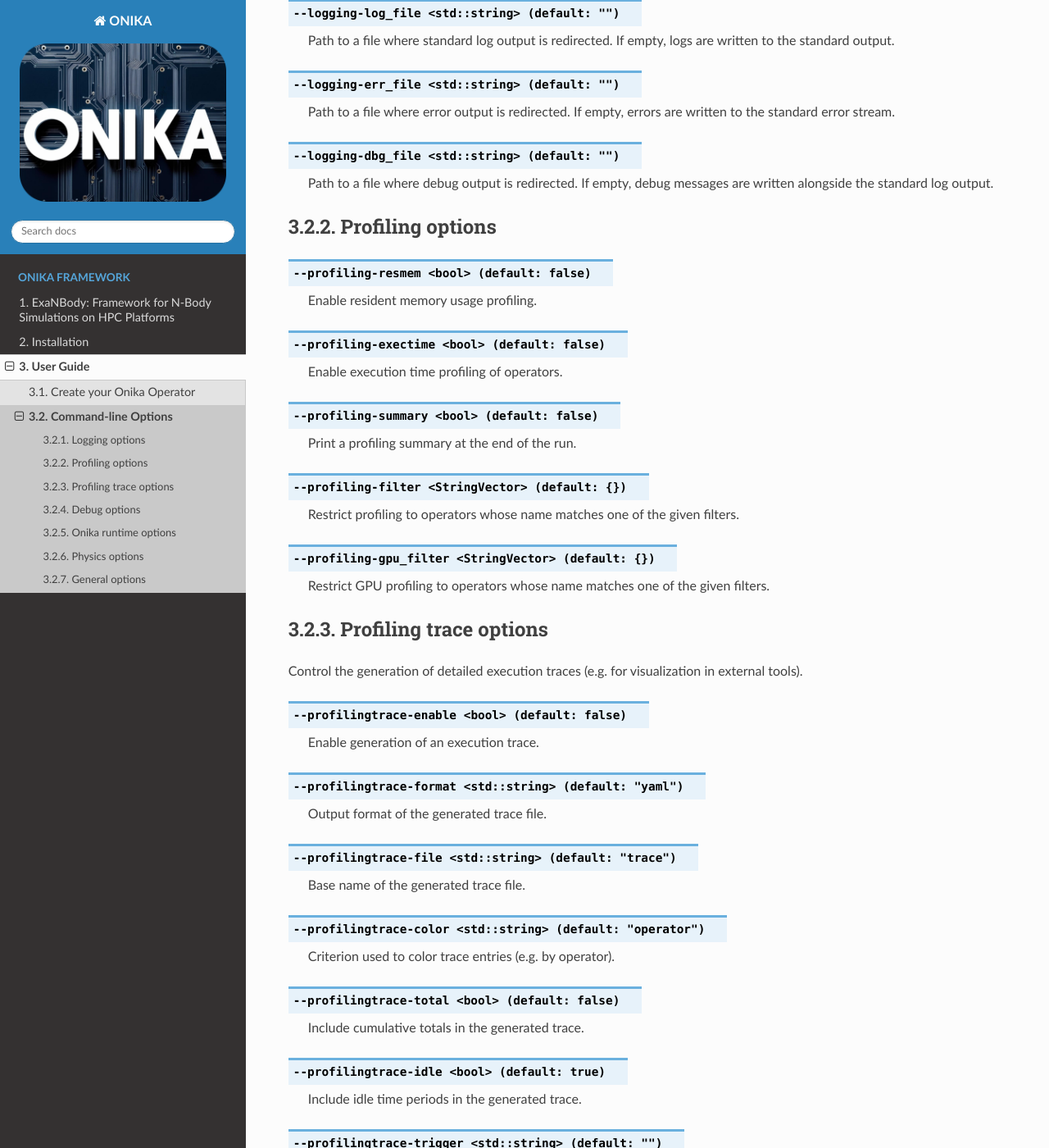
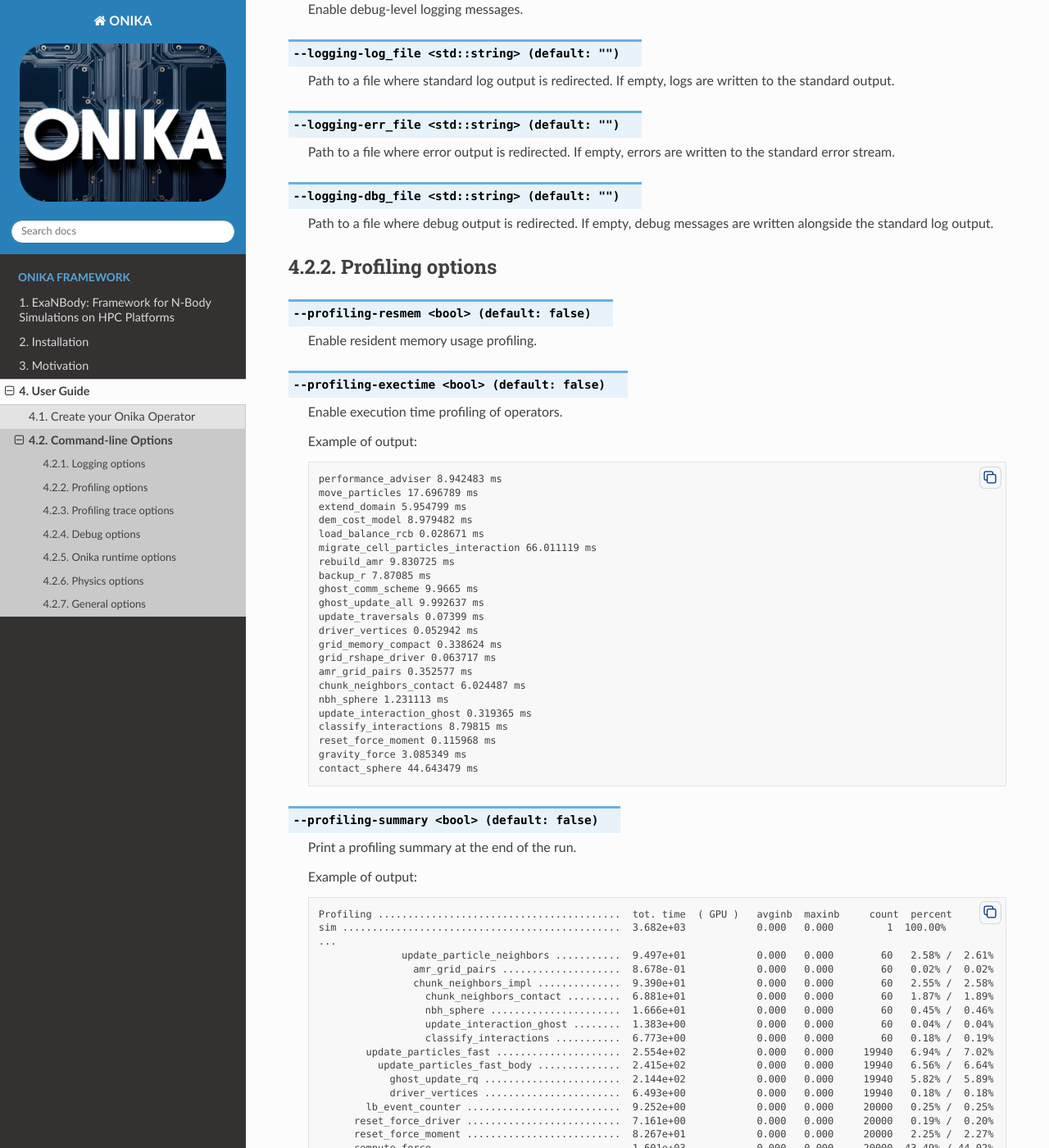
Before and after one commit to Collab4exaNBody/doc_onika, a Sphinx documentation site: the page built from docs/source/project_onika/CommandLineOptions.rst, in a window 1280 px wide and 1400 px high, scrolled down 1345 px. Shown: the whole window at 82% size. Built offline with Sphinx 7.4.7 and the Read the Docs theme 3.1.0, drawn with Linux system fonts in a browser that asks for light colours; some of the changed text lies outside the part shown.

Commit message:
add motivation from the report (2023)

```diff
--- a/docs/source/index.rst
+++ b/docs/source/index.rst
@@ -12,4 +12,5 @@ ONIKA Documentation
 
    project_onika/Introduction.rst
    project_onika/Installation.rst
+   project_onika/Motivation.rst
    project_onika/UserGuide.rst
--- a/docs/source/project_onika/CommandLineOptions.rst
+++ b/docs/source/project_onika/CommandLineOptions.rst
@@ -41,6 +41,7 @@ Among all these options, a few are especially useful on a daily basis:
 - ``--profiling-exectime``: prints the execution time of each operator call. This is handy while debugging, to identify the last operator that was actually executed.
 - ``--profiling-summary``: prints a timetable at the end of the run. This is extremely useful for performance studies.
 - ``--nogpu``: disables GPU execution. This is also handy while debugging, to rule out GPU-related issues.
+- ``--omp_num_threads``: sets the number of OpenMP threads used to run the simulation. Otherwise, Onika uses all available threads, which can sometimes be counter-productive.
 
 Options are grouped by prefix, each corresponding to a functional area of the framework, as described below.
 
@@ -80,9 +81,66 @@ Profiling options
 
    Enable execution time profiling of operators.
 
+   Example of output:
+
+   .. code-block:: text
+
+      performance_adviser 8.942483 ms
+      move_particles 17.696789 ms
+      extend_domain 5.954799 ms
+      dem_cost_model 8.979482 ms
+      load_balance_rcb 0.028671 ms
+      migrate_cell_particles_interaction 66.011119 ms
+      rebuild_amr 9.830725 ms
+      backup_r 7.87085 ms
+      ghost_comm_scheme 9.9665 ms
+      ghost_update_all 9.992637 ms
+      update_traversals 0.07399 ms
+      driver_vertices 0.052942 ms
+      grid_memory_compact 0.338624 ms
+      grid_rshape_driver 0.063717 ms
+      amr_grid_pairs 0.352577 ms
+      chunk_neighbors_contact 6.024487 ms
+      nbh_sphere 1.231113 ms
+      update_interaction_ghost 0.319365 ms
+      classify_interactions 8.79815 ms
+      reset_force_moment 0.115968 ms
+      gravity_force 3.085349 ms
+      contact_sphere 44.643479 ms
+
 .. option:: --profiling-summary <bool> (default: false)
 
    Print a profiling summary at the end of the run.
+
+   Example of output:
+
+   .. code-block:: text
+
+      Profiling .........................................  tot. time  ( GPU )   avginb  maxinb     count  percent
+      sim ...............................................  3.682e+03            0.000   0.000         1  100.00%
+      ...
+                    update_particle_neighbors ...........  9.497e+01            0.000   0.000        60   2.58% /  2.61%
+                      amr_grid_pairs ....................  8.678e-01            0.000   0.000        60   0.02% /  0.02%
+                      chunk_neighbors_impl ..............  9.390e+01            0.000   0.000        60   2.55% /  2.58%
+                        chunk_neighbors_contact .........  6.881e+01            0.000   0.000        60   1.87% /  1.89%
+                        nbh_sphere ......................  1.666e+01            0.000   0.000        60   0.45% /  0.46%
+                        update_interaction_ghost ........  1.383e+00            0.000   0.000        60   0.04% /  0.04%
+                        classify_interactions ...........  6.773e+00            0.000   0.000        60   0.18% /  0.19%
+              update_particles_fast .....................  2.554e+02            0.000   0.000     19940   6.94% /  7.02%
+                update_particles_fast_body ..............  2.415e+02            0.000   0.000     19940   6.56% /  6.64%
+                  ghost_update_rq .......................  2.144e+02            0.000   0.000     19940   5.82% /  5.89%
+                  driver_vertices .......................  6.493e+00            0.000   0.000     19940   0.18% /  0.18%
+              lb_event_counter ..........................  9.252e+00            0.000   0.000     20000   0.25% /  0.25%
+            reset_force_driver ..........................  7.161e+00            0.000   0.000     20000   0.19% /  0.20%
+            reset_force_moment ..........................  8.267e+01            0.000   0.000     20000   2.25% /  2.27%
+            compute_force ...............................  1.601e+03            0.000   0.000     20000  43.49% / 44.02%
+              gravity_force .............................  5.797e+01            0.000   0.000     20000   1.57% /  1.59%
+              contact_sphere ............................  1.519e+03            0.000   0.000     20000  41.26% / 41.76%
+            update_stress_tensor ........................  1.115e+00            0.000   0.000        20   0.03% /  0.03%
+              compute_stress_tensor .....................  1.069e+00            0.000   0.000        20   0.03% /  0.03%
+      ....
+        finalize_cuda
+      ==================================
 
 .. option:: --profiling-filter <StringVector> (default: {})
 
@@ -157,6 +215,51 @@ Development and troubleshooting options.
 .. option:: --debug-graph <bool> (default: false)
 
    Print the operator execution graph.
+
+   Example of output:
+
+   .. code-block:: text
+
+      ======= simulation graph ========
+      sim
+        message
+        hw_device_init
+          mpi_comm_world
+          init_cuda
+        global
+        update_ghost_config
+        io_config
+        drivers
+          init_drivers
+          register_cylinder
+          backup_drivers
+          driver_vertices
+        domain
+        grid_flavor_dem
+        particle_regions
+        input_data
+          init_rcb_grid
+          particle_type
+          lattice
+          set_fields
+        check_homothety
+        init_rcut_max
+          dem_rcut_max
+          nbh_dist
+          check_rcut
+        grid_memory_compact
+        print_domain
+        print_drivers
+        driver_extractor_summary
+        performance_adviser
+        first_iteration
+          init_particles
+            move_particles
+            extend_domain
+            load_balance
+              dem_cost_model
+              load_balance_rcb
+            migrate_particles
 
 .. option:: --debug-ompt <bool> (default: false)
 
@@ -273,6 +376,14 @@ General options
 
    Disable GPU execution, even if a GPU is available.
 
+   To verify that the option is correctly taken into account, check the output printed by the ``init_cuda`` operator at the start of the run:
+
+   .. code-block:: text
+
+      =========== vgpu ================
+      vgpu disabled
+      =================================
+
 .. option:: --mpimt <bool> (default: true)
 
    Enable MPI multi-threading support.
@@ -287,7 +398,7 @@ General options
 
 .. option:: --omp_num_threads <int> (default: -1)
 
-   Number of OpenMP threads to use. A negative value lets OpenMP decide.
+   Number of OpenMP threads to use. A negative value lets OpenMP decide, which by default means using all available threads — this can sometimes be counter-productive.
 
 .. option:: --omp_max_nesting <int> (default: -1)
 
```
Also changed, not shown: docs/source/project_onika/CreateYourOperator.rst (+23 -19 lines), docs/source/project_onika/Motivation.rst (added, +71 -0 lines), docs/source/_static/exemples_composants.png (added), docs/source/_static/software_deps.png (added).
